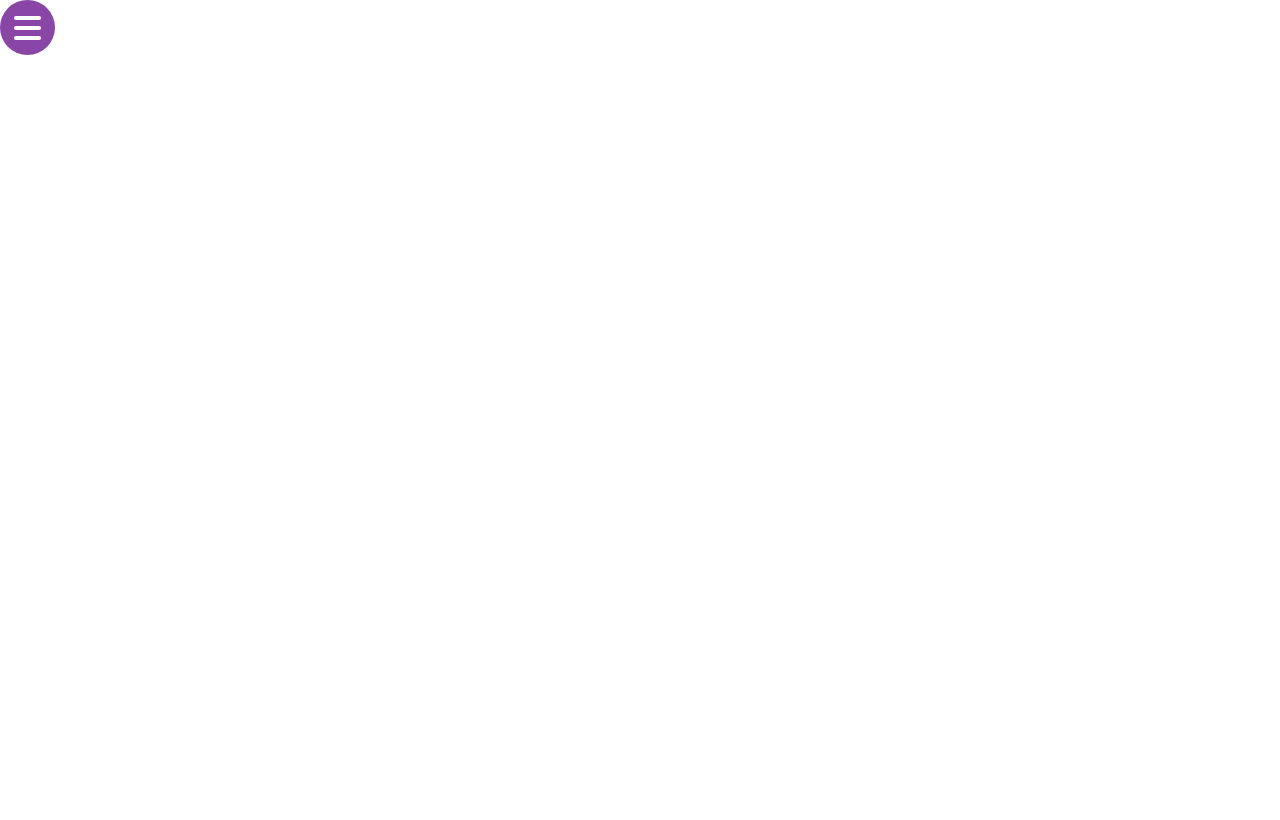
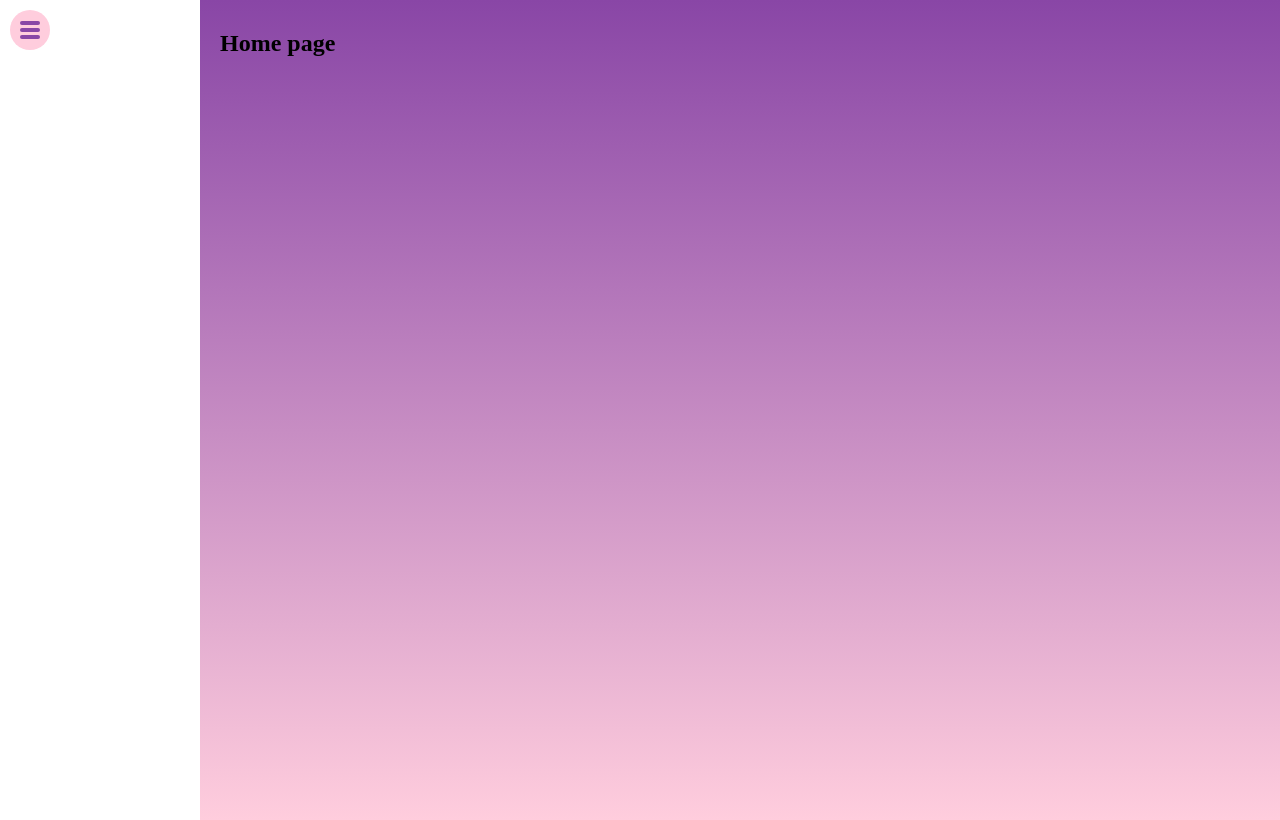
Before and after one commit to hwangyena/mini-project, a React (Vite) app: page / in a window 1280 px wide. Built offline with nearby package versions, Linux system fonts and the light colour scheme.

Commit message:
sidebar 퍼지는 애니메이션 추가

```diff
--- a/src/App.tsx
+++ b/src/App.tsx
@@ -5,7 +5,7 @@ import client from "./apis/client";
 import LayoutContainer from "./components/layout";
 import "./styles/global.css";
 
-const MainPage = lazy(() => import("./pages/main"));
+const HomePage = lazy(() => import("./pages/home"));
 const UserPage = lazy(() => import("./pages/user"));
 const FramperPage = lazy(() => import("./pages/framer"));
 
@@ -14,6 +14,7 @@ function App() {
     <ApolloProvider client={client}>
       <Routes>
         <Route path="/" element={<LayoutContainer />}>
+          <Route index element={<HomePage />} />
           <Route path="user" element={<UserPage />} />
           <Route path="framer" element={<FramperPage />} />
         </Route>
--- /dev/null
+++ b/src/components/layout/sidebar-items.tsx
@@ -0,0 +1,18 @@
+import React from "react";
+import { Link } from "react-router-dom";
+import { SideMenuEntry } from "src/common/side-menu-entry";
+import s from "src/styles/layout.module.css";
+
+const SidebarItems = () => {
+  return (
+    <ul className={s.items}>
+      {SideMenuEntry.map((v, i) => (
+        <Link to={v.path}>
+          <li key={i}>{v.label}</li>
+        </Link>
+      ))}
+    </ul>
+  );
+};
+
+export default SidebarItems;
--- a/src/components/layout/sidebar.tsx
+++ b/src/components/layout/sidebar.tsx
@@ -1,7 +1,28 @@
-import { motion, useCycle } from "framer-motion";
-import React, { useRef } from "react";
+import { motion, useCycle, Variants } from "framer-motion";
+import { useRef } from "react";
 import cn from "classnames";
 import s from "src/styles/layout.module.css";
+import SidebarItems from "./sidebar-items";
+
+const sidebarBackground: Variants = {
+  open: (height = 1000) => ({
+    clipPath: `circle(${height * 2 + 200}px at 40px 40px)`,
+    transition: {
+      type: "spring",
+      stiffness: 10,
+      restDelta: 2,
+    },
+  }),
+  closed: {
+    clipPath: "circle(20px at 30px 30px)",
+    transition: {
+      delay: 0.5,
+      type: "spring",
+      stiffness: 500,
+      damping: 100, //속도
+    },
+  },
+};
 
 const Sidebar = () => {
   const [isOpen, setIsOpen] = useCycle(false, true);
@@ -14,15 +35,18 @@ const Sidebar = () => {
       ref={navRef}
       animate={isOpen ? "open" : "closed"}
     >
-      <motion.div />
-      <button
-        className={cn(s.burger, isOpen && s.open)}
-        onClick={() => setIsOpen()}
+      <motion.div
+        initial={false}
+        className={cn(s.bg, isOpen && s.open)}
+        variants={sidebarBackground}
       >
-        <span />
-        <span />
-        <span />
-      </button>
+        <button className={s.burger} onClick={() => setIsOpen()}>
+          <span />
+          <span />
+          <span />
+        </button>
+        {/* <SidebarItems /> */}
+      </motion.div>
     </motion.nav>
   );
 };
--- /dev/null
+++ b/src/pages/home/index.tsx
@@ -0,0 +1,11 @@
+import React, { ReactElement } from "react";
+
+interface Props {}
+
+export default function HomePage({}: Props): ReactElement {
+  return (
+    <article className="layout">
+      <h1>Home page</h1>
+    </article>
+  );
+}
--- a/src/pages/main/index.tsx
+++ /dev/null
@@ -1,11 +0,0 @@
-import React, { ReactElement } from "react";
-
-interface Props {}
-
-export default function MainPage({}: Props): ReactElement {
-  return (
-    <div>
-      <h1>main page</h1>
-    </div>
-  );
-}
--- a/src/styles/layout.module.css
+++ b/src/styles/layout.module.css
@@ -1,48 +1,69 @@
 .sidebar {
   position: absolute;
-  background: #fff;
-  width: 200px;
   top: 0;
   left: 0;
+  width: 200px;
+  height: 100%;
+}
+
+/* sidebar background */
+.bg {
+  position: absolute;
+  top: 0;
+  left: 0;
+  width: 200px;
+  height: 100%;
+  background: var(--pink);
 }
 
 /* burger button */
 .burger {
-  background: var(--purple);
-  width: 55px;
-  height: 55px;
+  width: 30px;
+  height: 30px;
   border-radius: 50%;
+  background: transparent;
   display: flex;
   justify-content: center;
   align-items: center;
+  position: absolute;
+  left: 15px;
+  top: 15px;
   border: none;
   overflow: hidden;
 }
 
 .burger > span {
-  width: 27px;
+  width: 20px;
   height: 4px;
-  background: #fff;
+  background: var(--purple);
   border-radius: 5px;
   transition: all 0.5s ease-out;
   position: absolute;
 }
 
 .burger > span:nth-child(1) {
-  transform: translateY(-10px);
+  transform: translateY(-7px);
 }
 .burger > span:nth-child(3) {
-  transform: translateY(10px);
+  transform: translateY(7px);
 }
 
-.open > span:nth-child(1) {
+.open button {
+  box-shadow: none;
+}
+
+.open span:nth-child(1) {
   transform: rotate(45deg);
   transition-delay: 0.25s;
 }
-.open > span:nth-child(2) {
+.open span:nth-child(2) {
   transform: translateX(70px);
 }
-.open > span:nth-child(3) {
+.open span:nth-child(3) {
   transition-delay: 0.25s;
   transform: translateY(0px) rotate(135deg);
 }
+
+/* sidebar items */
+.items {
+}
--- /dev/null
+++ b/src/types.ts
@@ -0,0 +1,4 @@
+export type SideMenuType = {
+  label: string;
+  path: string;
+}
```
Also changed, not shown: src/common/side-menu-entry.ts (added, +16 -0 lines).
